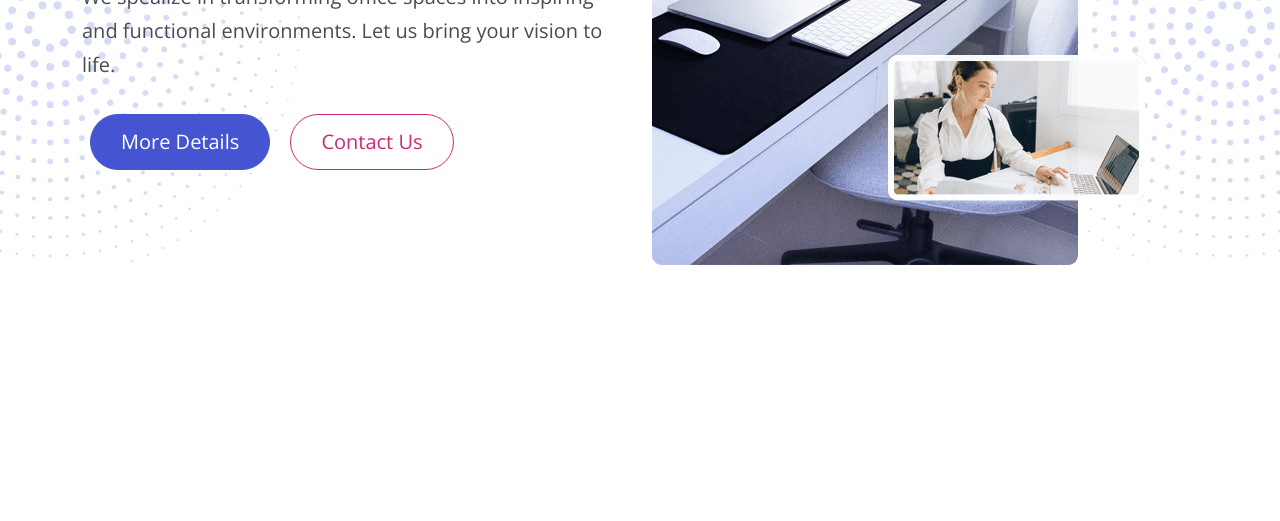
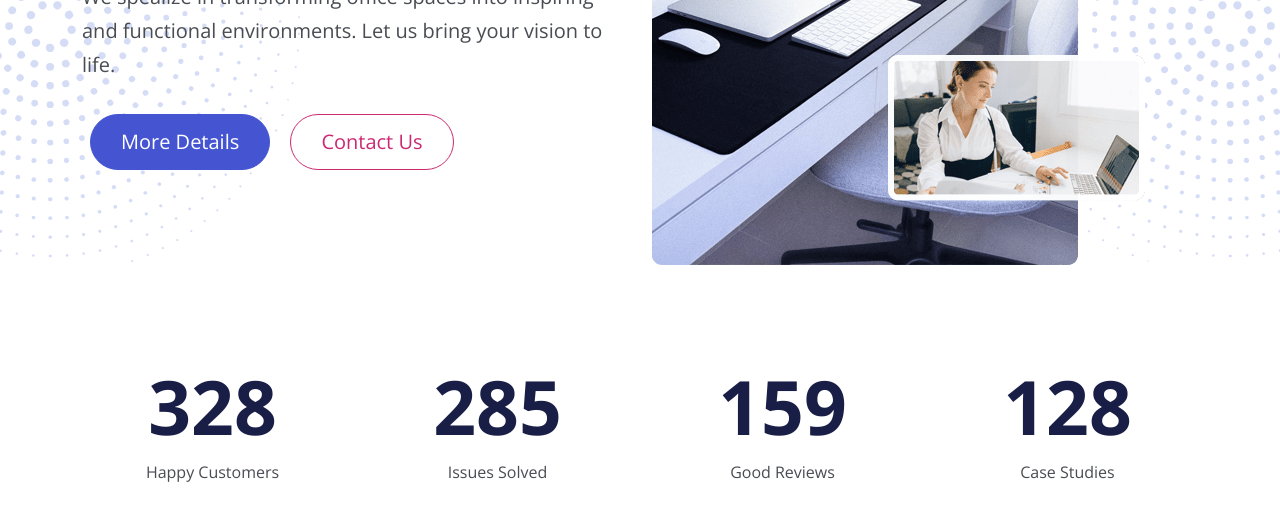
Before and after one commit to s-khodjaev/013_yavin, a website: page index.html in a window 1280 px wide. Shown: the part 477-998 px from the top of the page. Before the commit the page ends 800 px from the top, so only its background shows below. Drawn offline with nearby package versions, Linux system fonts and the light colour scheme.

Commit message:
add stats & js increment

```diff
--- a/index.html
+++ b/index.html
@@ -95,6 +95,29 @@
         </div>
       </div>
     </header>
+
+    <!-- Stats -->
+    <section id="stats" class="stats container">
+      <div class="row my-6">
+        <div class="col-md-3 col-sm-6 text-center">
+          <h2 class="counter xl-text" data-target="328"></h2>
+          <p>Happy Customers</p>
+        </div>
+        <div class="col-md-3 col-sm-6 text-center">
+          <h2 class="counter xl-text" data-target="285"></h2>
+          <p>Issues Solved</p>
+        </div>
+        <div class="col-md-3 col-sm-6 text-center">
+          <h2 class="counter xl-text" data-target="159"></h2>
+          <p>Good Reviews</p>
+        </div>
+        <div class="col-md-3 col-sm-6 text-center">
+          <h2 class="counter xl-text" data-target="128"></h2>
+          <p>Case Studies</p>
+        </div>
+      </div>
+    </section>
+
     <script src="js/bootstrap.bundle.min.js"></script>
     <script src="js/script.js"></script>
   </body>
--- a/js/script.js
+++ b/js/script.js
@@ -10,4 +10,29 @@
   });
 }
 
+function incrementStats() {
+  const counters = document.querySelectorAll(".counter");
+
+  counters.forEach((counter) => {
+    counter.innerText = 0;
+
+    const updateCounter = () => {
+      const target = +counter.getAttribute("data-target");
+      const c = +counter.innerText;
+
+      const increment = target / 200;
+
+      if (c < target) {
+        counter.innerText = Math.ceil(c + increment);
+        setTimeout(updateCounter, 1);
+      } else {
+        counter.innerText = target;
+      }
+    };
+
+    updateCounter();
+  });
+}
+
 document.addEventListener("DOMContentLoaded", userScroll);
+document.addEventListener("DOMContentLoaded", incrementStats);
```
Also changed, not shown: 1 other file.
